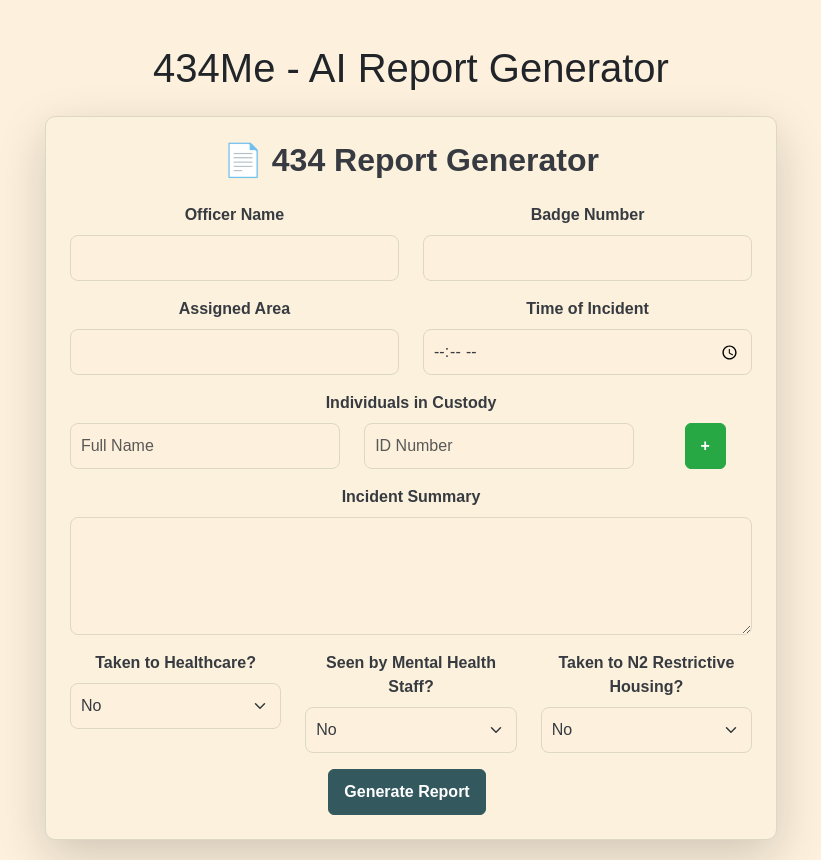
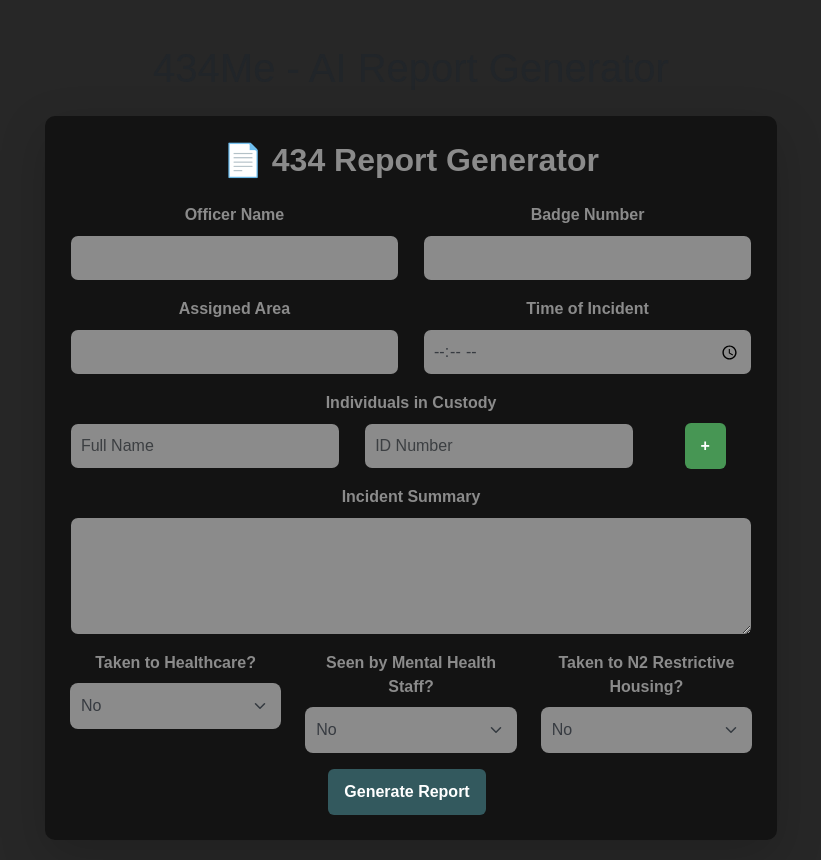
Before and after one commit to Octozek/434Me, a React (Vite) app: page / in a window 1280 px wide. Shown: the whole page, without its empty margins (229-1050 px from the left). Built offline with nearby package versions, Linux system fonts and the light colour scheme.

Commit message:
✨ Integrated dynamic API endpoint using VITE_API_URL and updated ReportForm.jsx to fetch PDF from backend. Added config.js and frontend .env setup instructions for Render deployment.

```diff
--- a/src/components/ReportForm.jsx
+++ b/src/components/ReportForm.jsx
@@ -44,7 +44,7 @@ const ReportForm = () => {
         e.preventDefault();
         setLoading(true);
         setError(null);
-        setPdfUrl(null); // Reset previous PDF
+        setPdfUrl(null);
 
         try {
             console.log("🔹 Sending request to:", `${API_URL}/generate-report`);
@@ -58,16 +58,14 @@ const ReportForm = () => {
                 body: JSON.stringify(formData),
             });
 
-            console.log("🔹 Raw Response:", response);
-
             if (!response.ok) {
                 throw new Error(`HTTP error! Status: ${response.status}`);
             }
 
-            // ✅ Handle PDF response
-            const blob = await response.blob();
-            const pdfUrl = window.URL.createObjectURL(blob);
-            setPdfUrl(pdfUrl); // Set PDF preview
+            // ✅ HANDLE AS BLOB (not JSON)
+            const pdfBlob = await response.blob();
+            const pdfUrl = window.URL.createObjectURL(pdfBlob);
+            setPdfUrl(pdfUrl);
 
             console.log("✅ Successfully generated PDF.");
         } catch (error) {
--- a/src/components/styles.css
+++ b/src/components/styles.css
@@ -2,7 +2,7 @@
 
 /* General Page Layout */
 body {
-    background-color: #FDF1DD; /* Light beige background */
+    background-color: #272727; /* Light beige background */
     font-family: "Arial", sans-serif;
     display: flex;
     justify-content: center;
@@ -22,9 +22,9 @@ body {
 /* Card Styling */
 .card {
     border-radius: 10px;
-    border: 1px solid #DDD7C5;
-    background-color: #FBF1DC;
-    box-shadow: 0px 4px 8px rgba(0, 0, 0, 0.1);
+    border: 1px solid #00000000;
+    background-color: #131313;
+    box-shadow: 0px 4px 8px rgba(0, 0, 0, 0.411);
     padding: 20px;
 }
 
@@ -33,13 +33,13 @@ h2, h3 {
     font-weight: bold;
     text-align: center;
     margin-bottom: 20px;
-    color: #373B41;
+    color: #8b8b8b;
 }
 
 /* Form Labels */
 .form-label {
     font-weight: 600;
-    color: #373B41;
+    color: #8b8b8b;
 }
 
 /* Input Fields */
@@ -47,8 +47,8 @@ h2, h3 {
     border-radius: 8px;
     padding: 10px;
     font-size: 16px;
-    border: 1px solid #DDD7C5;
-    background-color: #FDF1DD;
+    border: 1px solid #039ae000;
+    background-color: #8b8b8b;
     color: #373B41;
 }
 
@@ -57,8 +57,8 @@ h2, h3 {
     border-radius: 8px;
     padding: 10px;
     font-size: 16px;
-    border: 1px solid #DDD7C5;
-    background-color: #FDF1DD;
+    border: 1px solid #ddd7c500;
+    background-color: #8b8b8b;
     color: #373B41;
 }
 
@@ -68,12 +68,12 @@ h2, h3 {
     padding: 10px 15px;
     border-radius: 6px;
     font-weight: bold;
-    color: white;
+    color: #8b8b8b(133, 91, 91);
 }
 
 .btn-primary {
     background-color: #33595E;
-    border-color: #33595E;
+    border-color: #33595e00;
 }
 
 .btn-secondary {
@@ -82,8 +82,8 @@ h2, h3 {
 }
 
 .btn-success {
-    background-color: #28a745;
-    border-color: #28a745;
+    background-color: #479654;
+    border-color: #28a74600;
 }
 
 .btn-info {
@@ -104,7 +104,7 @@ h2, h3 {
     box-shadow: 0px 4px 8px rgba(0, 0, 0, 0.1);
     margin-top: 20px;
     text-align: left;
-    border: 1px solid #DDD7C5;
+    border: 1px solid #242424;
 }
 
 /* Report Text Formatting */
--- a/src/config.js
+++ b/src/config.js
@@ -1 +1 @@
-export const API_URL = "http://localhost:5000";
+export const API_URL = "https://four34me-1f.onrender.com/";
```
